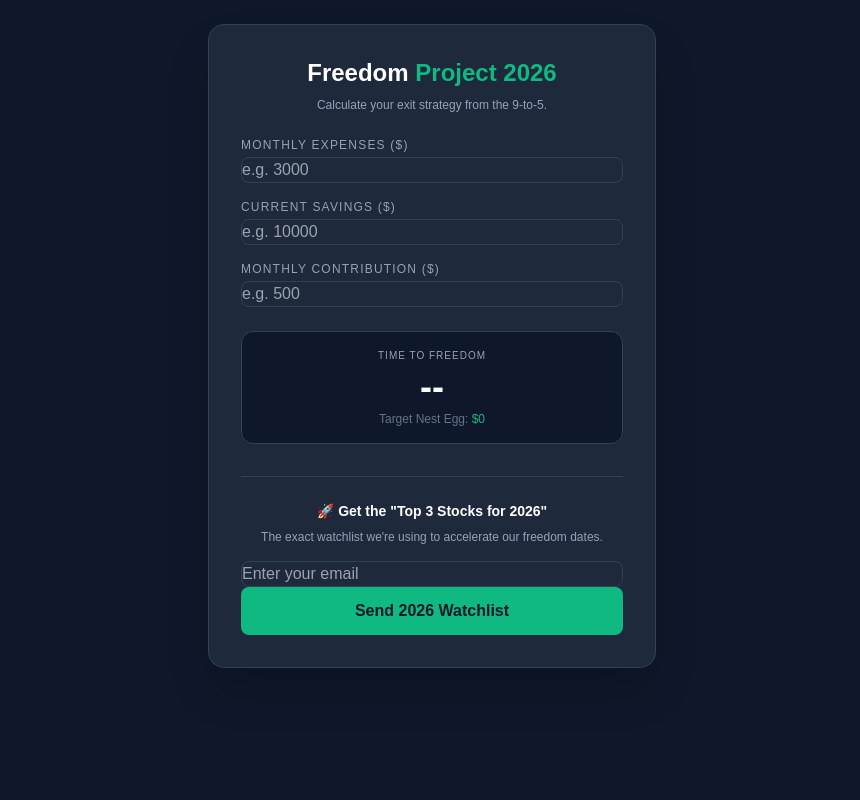
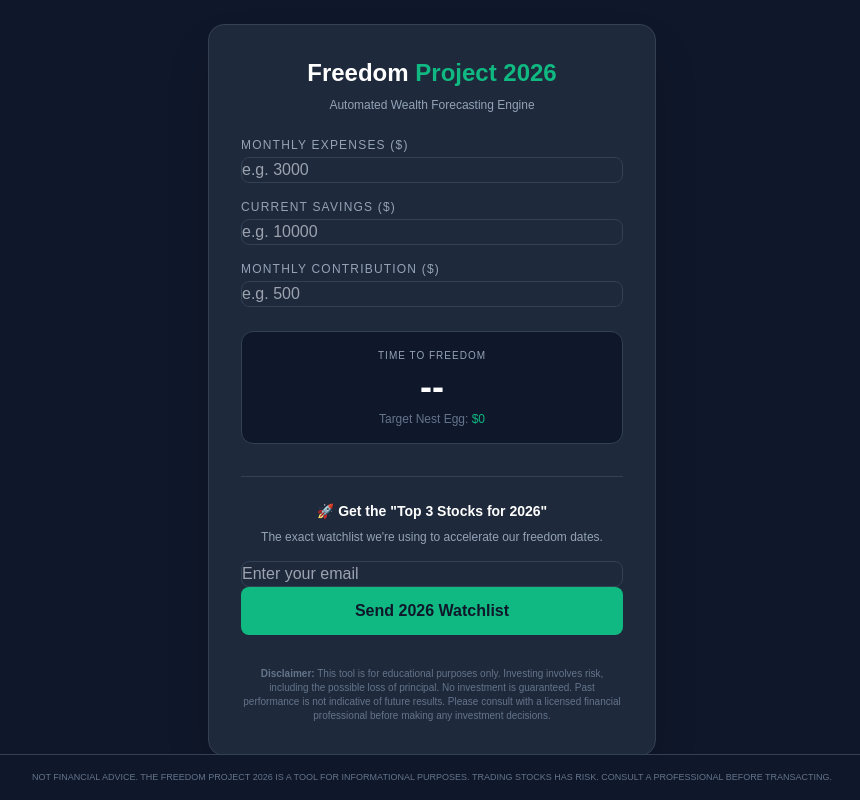
Before and after one commit to bcsnfmsggk-collab/Bcsnfmsggk-collab.github.io, a plain HTML site: page Index.html in a window 1280 px wide. Shown: the whole page, without its empty margins (208-1068 px from the left). Drawn offline with nearby package versions, Linux system fonts and the light colour scheme.

Commit message:
Modify title and add financial disclaimer
Updated title and description text for clarity. Added disclaimer regarding financial advice.

```diff
--- a/Index.html
+++ b/Index.html
@@ -3,20 +3,21 @@
 <head>
     <meta charset="UTF-8">
     <meta name="viewport" content="width=device-width, initial-scale=1.0">
-    <title>2026 Freedom Calculator</title>
+    <title>Freedom Project 2026</title>
     <script src="https://cdn.tailwindcss.com"></script>
     <style>
-        body { background-color: #0f172a; color: white; font-family: sans-serif; }
+        body { background-color: #0f172a; color: white; font-family: sans-serif; padding-bottom: 120px; }
         .accent-green { color: #10b981; }
         input { background: #1e293b; border: 1px solid #334155; padding: 12px; border-radius: 8px; width: 100%; color: white; margin-bottom: 12px; }
-        .btn-primary { background: #10b981; color: #0f172a; font-weight: bold; padding: 12px; border-radius: 8px; width: 100%; transition: 0.3s; }
+        .btn-primary { background: #10b981; color: #0f172a; font-weight: bold; padding: 12px; border-radius: 8px; width: 100%; transition: 0.3s; cursor: pointer; }
         .btn-primary:hover { background: #059669; }
+        .disclaimer-box { font-size: 10px; color: #64748b; line-height: 1.4; }
     </style>
 </head>
 <body class="p-6 flex flex-col items-center">
     <div class="max-w-md w-full bg-slate-800 p-8 rounded-2xl shadow-2xl border border-slate-700">
         <h1 class="text-2xl font-bold mb-2 text-center">Freedom <span class="accent-green">Project 2026</span></h1>
-        <p class="text-slate-400 text-center text-xs mb-6">Calculate your exit strategy from the 9-to-5.</p>
+        <p class="text-slate-400 text-center text-xs mb-6">Automated Wealth Forecasting Engine</p>
 
         <div class="space-y-4">
             <div>
@@ -48,6 +49,14 @@
                 <button type="submit" class="btn-primary">Send 2026 Watchlist</button>
             </form>
         </div>
+
+        <div class="mt-8 disclaimer-box text-center">
+            <p><strong>Disclaimer:</strong> This tool is for educational purposes only. Investing involves risk, including the possible loss of principal. No investment is guaranteed. Past performance is not indicative of future results. Please consult with a licensed financial professional before making any investment decisions.</p>
+        </div>
+    </div>
+
+    <div class="fixed bottom-0 left-0 w-full bg-slate-900 p-4 border-t border-slate-700 text-[9px] text-slate-500 text-center px-8">
+        NOT FINANCIAL ADVICE. THE FREEDOM PROJECT 2026 IS A TOOL FOR INFORMATIONAL PURPOSES. TRADING STOCKS HAS RISK. CONSULT A PROFESSIONAL BEFORE TRANSACTING.
     </div>
 
     <script>
@@ -63,7 +72,7 @@
             if(con > 0 || current > 0) {
                 while(current < target && months < 720) {
                     current += con;
-                    current *= (1 + 0.08/12); // Assuming 8% annual growth
+                    current *= (1 + 0.08/12);
                     months++;
                 }
                 const years = (months / 12).toFixed(1);
```
